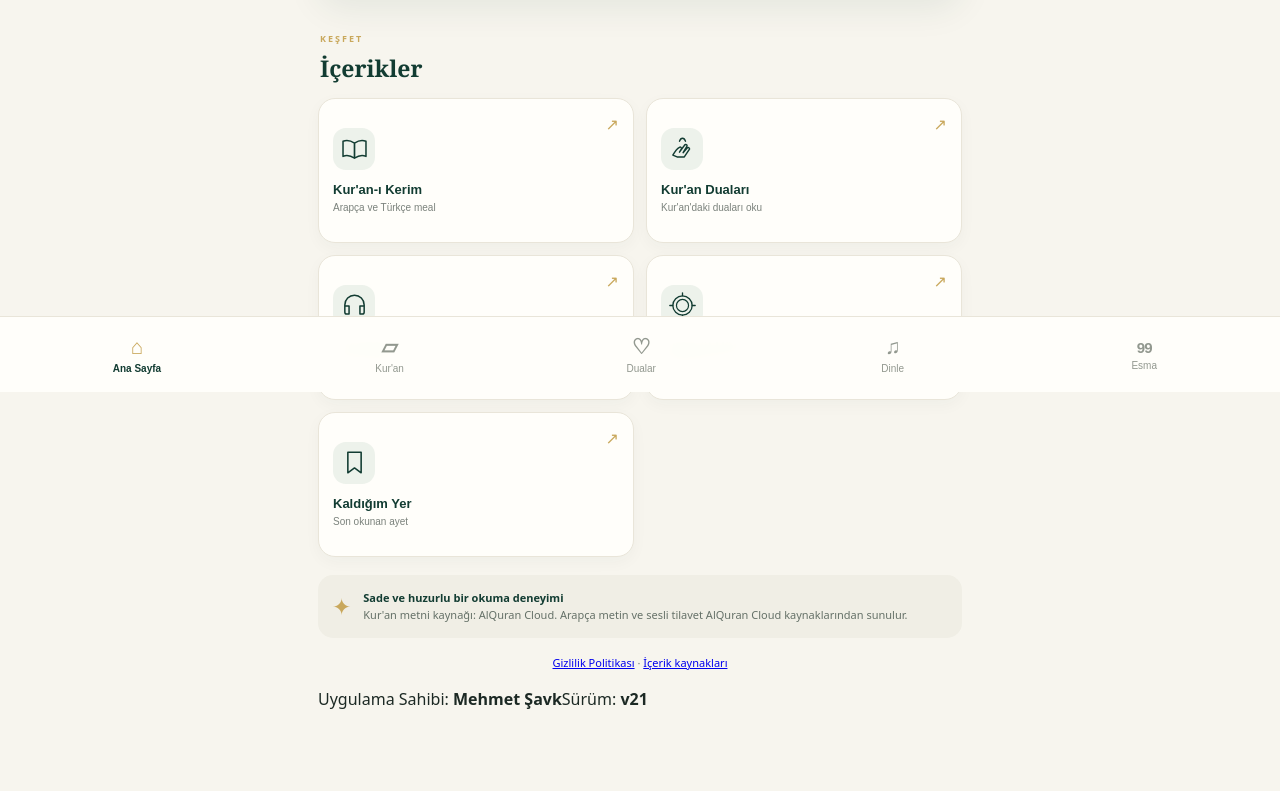
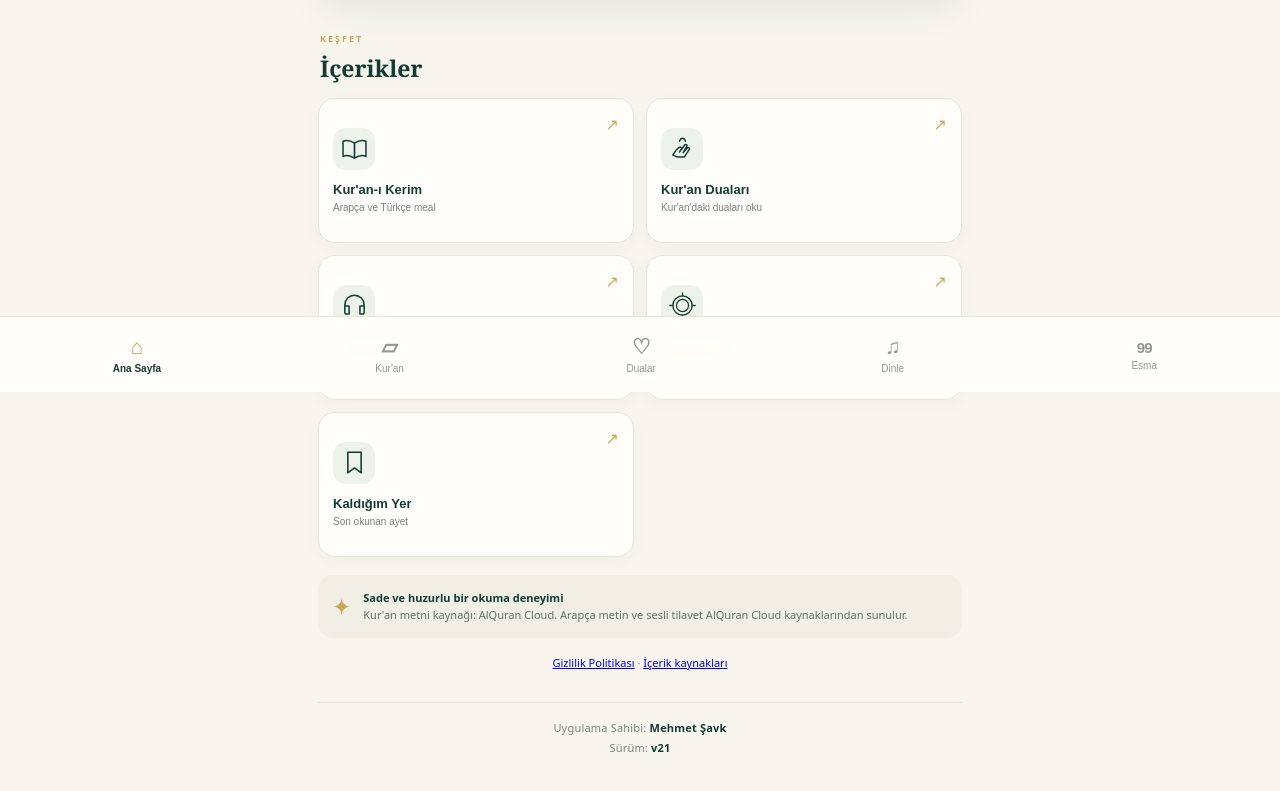
Before and after one commit to msonnefesim-pixel/Mhmtsvk, a plain HTML site: page index.html in a window 1280 px wide. Shown: the part 408-1199 px from the top of the page. Drawn offline with Linux system fonts and the light colour scheme; no server answers.

Commit message:
Style app footer v21

```diff
--- a/styles.css
+++ b/styles.css
@@ -109,3 +109,7 @@ body.dark .listen-controls button{background:#20362b;color:#e8d9b5;border-color:
 
 /* Özgün hilal ve açık kitap simgeleri */
 .nav-item span{font-weight:700}.nav-item[data-go="names"] span{font-size:15px;letter-spacing:-1px}.hero-pattern{pointer-events:none}
+
+
+/* Uygulama sahibi ve surum bilgisi */
+.app-footer{display:flex;flex-direction:column;align-items:center;gap:5px;margin:30px 0 18px;padding:17px 12px 8px;border-top:1px solid var(--line);color:var(--muted);font-size:11px;letter-spacing:.2px;text-align:center}.app-footer strong{color:var(--green);font-weight:750}body.dark .app-footer strong{color:#e8d9b5}
```
